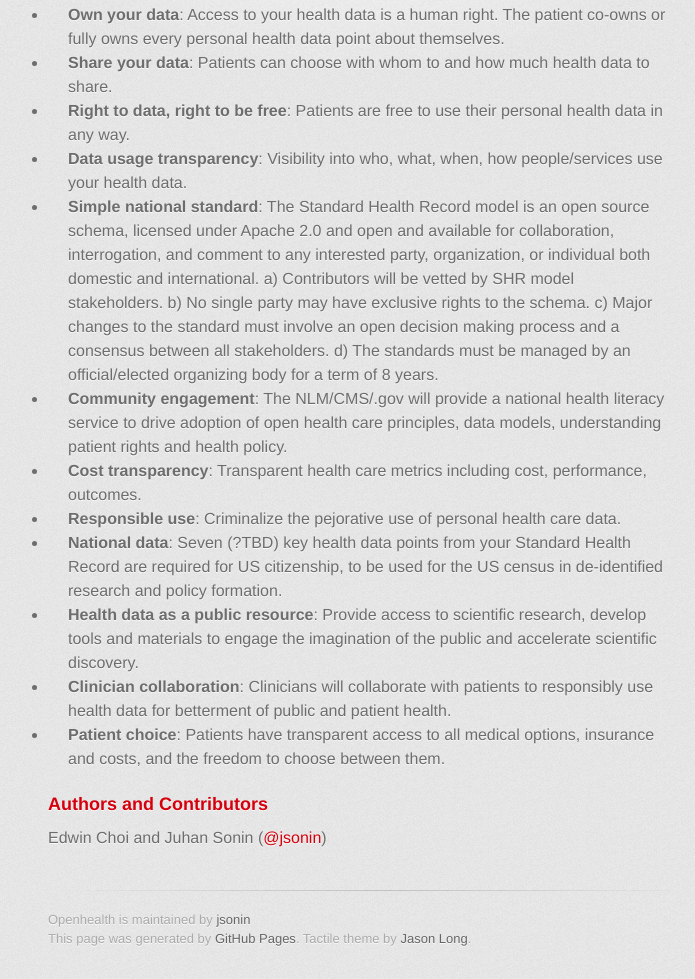
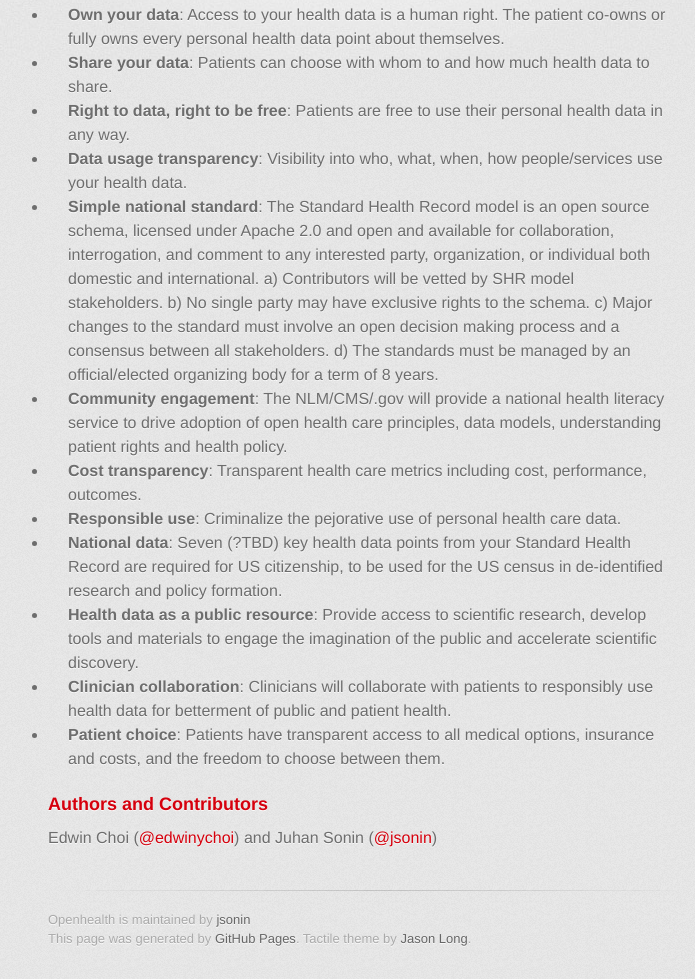
Before and after one commit to jsonin/openhealth, a plain HTML site: page index.html in a window 1280 px wide. Shown: the part 509-1488 px from the top of the page, without its empty margins (282-977 px from the left). Drawn offline with Linux system fonts and the light colour scheme; a web font is replaced by a local one.

```diff
--- a/index.html
+++ b/index.html
@@ -78,7 +78,7 @@ d)  The standards must be managed by an official/elected organizing body for a t
 <h3>
 <a id="authors-and-contributors" class="anchor" href="#authors-and-contributors" aria-hidden="true"><span aria-hidden="true" class="octicon octicon-link"></span></a>Authors and Contributors</h3>
 
-<p>Edwin Choi and Juhan Sonin (<a href="https://github.com/jsonin" class="user-mention">@jsonin</a>)</p>
+<p>Edwin Choi (<a href="https://github.com/edwinychoi" class="user-mention">@edwinychoi</a>) and Juhan Sonin (<a href="https://github.com/jsonin" class="user-mention">@jsonin</a>)</p>
         </section>
 
         <footer>
```
Also changed, not shown: params.json (+1 -1 lines).
